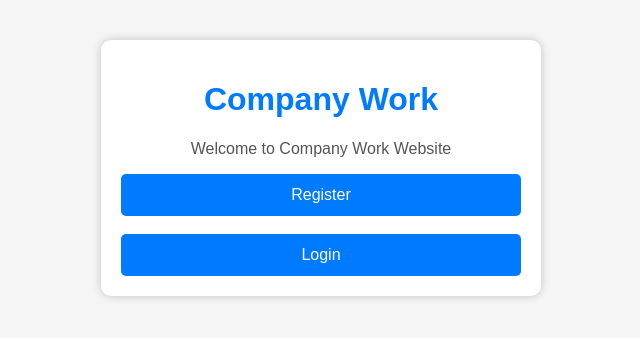
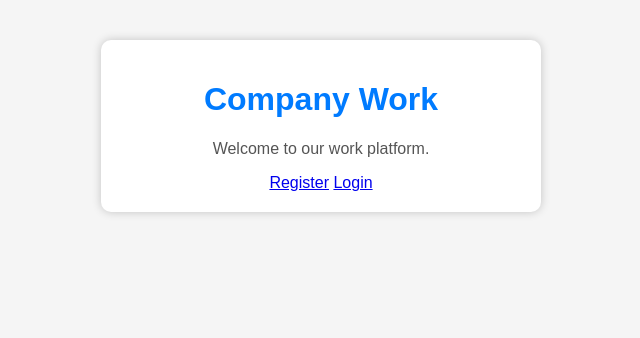
Before and after one commit to arshikmia480-droid/company-work-website, a Flask app: page / in a window 1280 px wide. Shown: the top 338 px of the page, without its empty margins (319-959 px from the left). Run offline with Flask 3, Linux system fonts and the light colour scheme.

Commit message:
Update index.html
<!DOCTYPE html>
<html lang="en">
<head>
    <meta charset="UTF-8">
    <meta name="viewport" content="width=device-width, initial-scale=1.0">
    <title>Company Work</title>
    <link rel="stylesheet" href="{{ url_for('static', filename='style.css') }}">
</head>
<body>

    <div class="container">
        <h1>Company Work</h1>
        <p>Welcome to our work platform.</p>

        <a class="btn" href="/register">Register</a>
        <a class="btn" href="/login">Login</a>
    </div>

</body>
</html>

```diff
--- a/templates/index.html
+++ b/templates/index.html
@@ -8,23 +8,13 @@
 </head>
 <body>
 
-<div class="container">
-    <h1>Company Work</h1>
+    <div class="container">
+        <h1>Company Work</h1>
+        <p>Welcome to our work platform.</p>
 
-    <p>Welcome to Company Work Website</p>
-
-    <a href="/register">
-        <button>Register</button>
-    </a>
-
-    <br><br>
-
-    <a href="/login">
-        <button>Login</button>
-    </a>
-</div>
-
-<script src="{{ url_for('static', filename='script.js') }}"></script>
+        <a class="btn" href="/register">Register</a>
+        <a class="btn" href="/login">Login</a>
+    </div>
 
 </body>
 </html>
```
